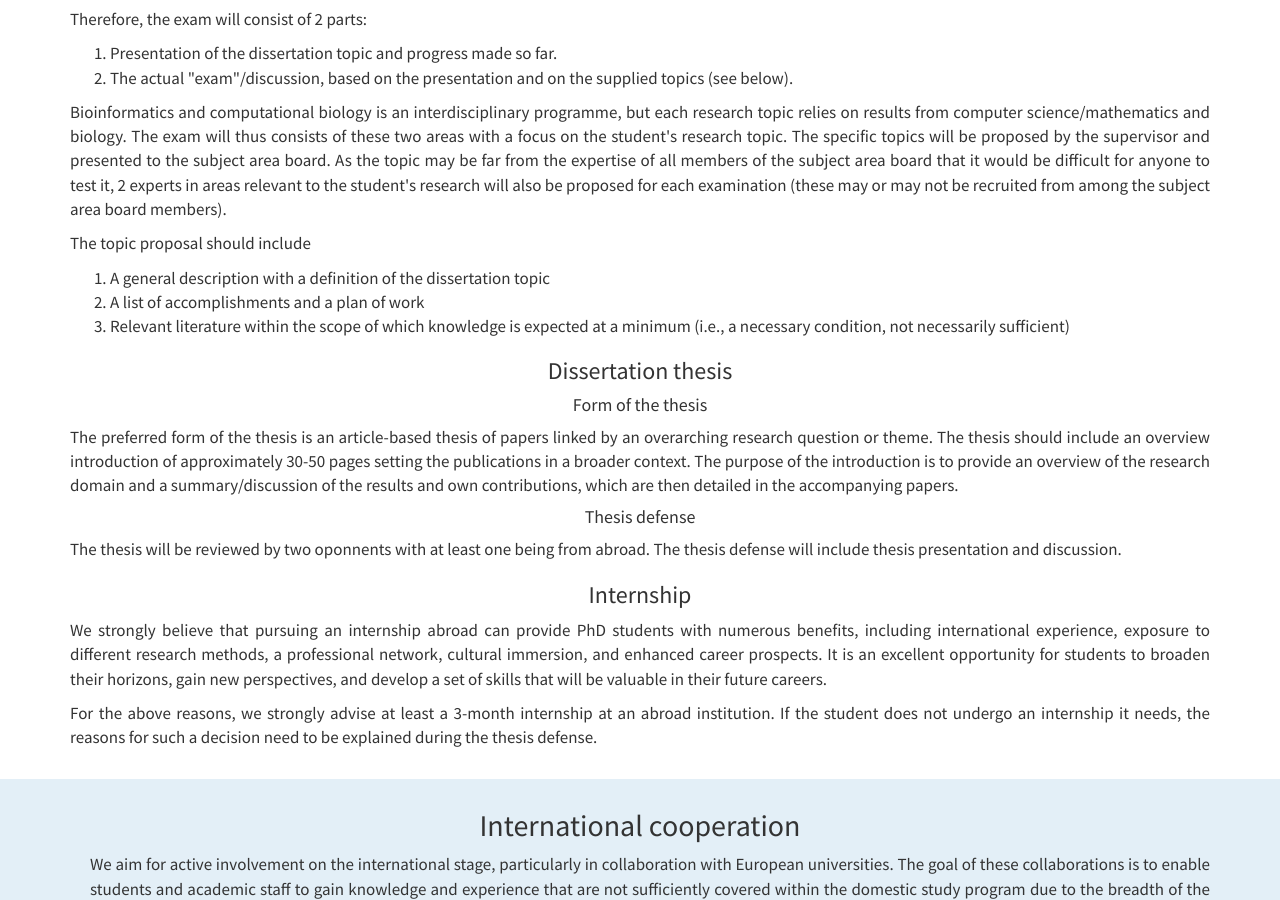
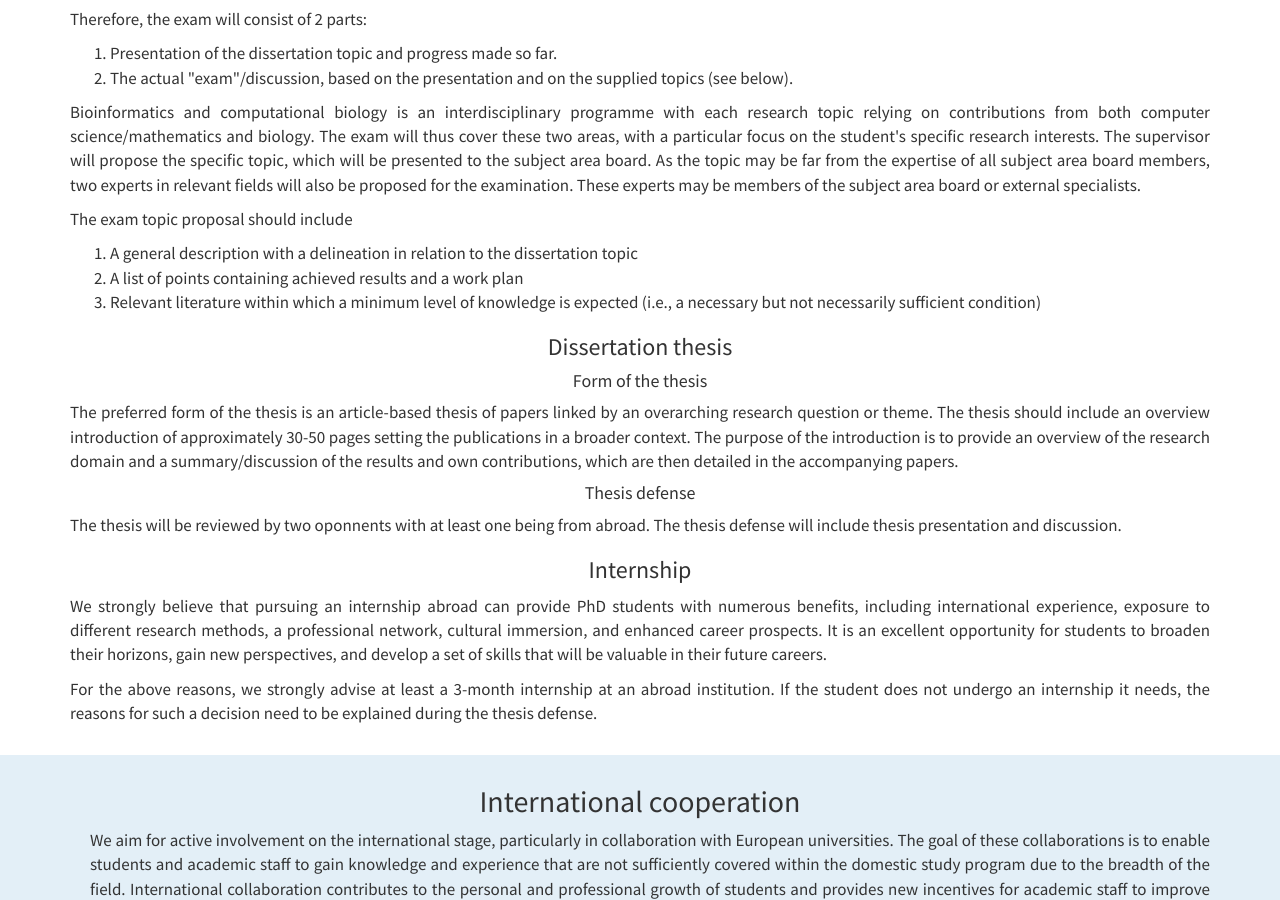
Before and after one commit to davidhoksza/cu-bioinformatics-website, a plain HTML site: page program/phd.html in a window 1280 px wide. Shown: the part 4104-5004 px from the top of the page. Drawn offline with Linux system fonts and the light colour scheme.

Commit message:
phd update - exam

```diff
--- a/program/phd.html
+++ b/program/phd.html
@@ -246,16 +246,16 @@
                             <li>The actual "exam"/discussion, based on the presentation and on the supplied topics (see below).</li>
                         </ol>
                         <p>
-                            Bioinformatics and computational biology is an interdisciplinary programme, but each research topic relies on results from computer science/mathematics and biology. The exam will thus consists of these two areas with a focus on the student's research topic. The specific topics will be proposed by the supervisor and presented to the subject area board.
-                            As the topic may be far from the expertise of all members of the subject area board that it would be difficult for anyone to test it, 2 experts in areas relevant to the student's research will also be proposed for each examination (these may or may not be recruited from among the subject area board members).
+                            Bioinformatics and computational biology is an interdisciplinary programme with each research topic relying on contributions from both computer science/mathematics and biology. The exam will thus cover these two areas, with a particular focus on the student's specific research interests. The supervisor will propose the specific topic, which will be presented to the subject area board.
+                            As the topic may be far from the expertise of all subject area board members, two experts in relevant fields will also be proposed for the examination. These experts may be members of the subject area board or external specialists.
                         </p>
                         <p>
-                            The topic proposal should include
+                            The exam topic proposal should include
                         </p>
                         <ol>
-                            <li>A general description with a definition of the dissertation topic</li>
-                            <li>A list of accomplishments and a plan of work</li>
-                            <li>Relevant literature within the scope of which knowledge is expected at a minimum (i.e., a necessary condition, not necessarily sufficient)</li>
+                            <li>A general description with a delineation in relation to the dissertation topic</li>
+                            <li>A list of points containing achieved results and a work plan</li>
+                            <li>Relevant literature within which a minimum level of knowledge is expected (i.e., a necessary but not necessarily sufficient condition)</li>
                         </ol>
 
                     <h3 class="text-center">Dissertation thesis</h3>
```
